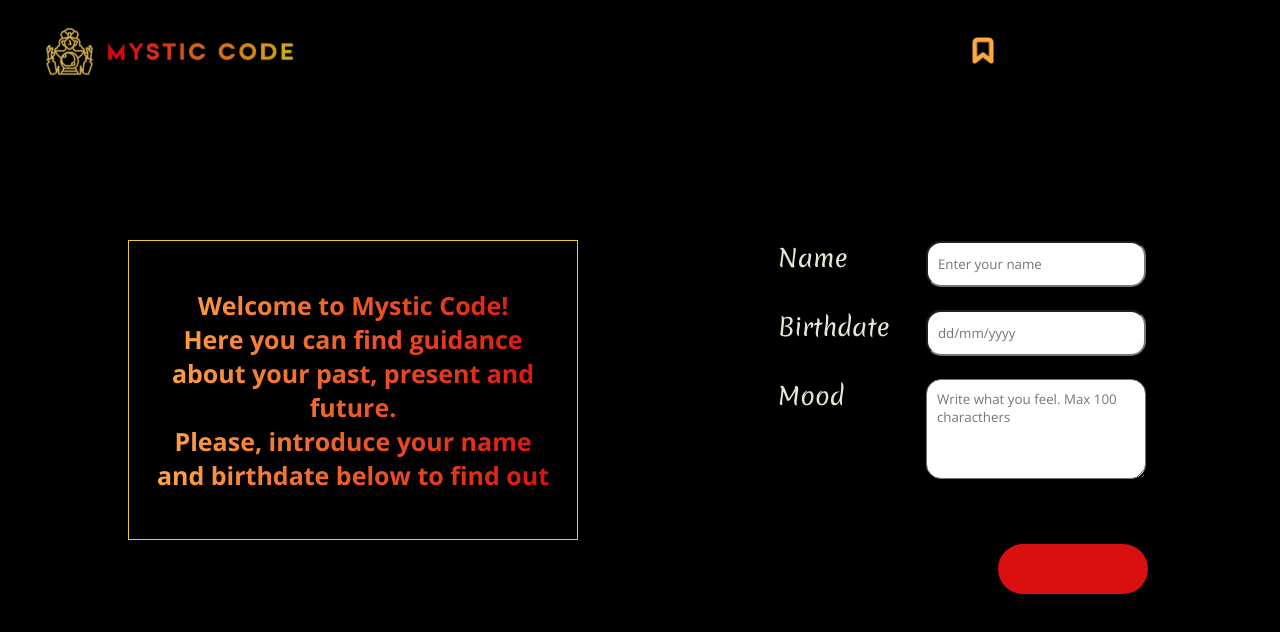
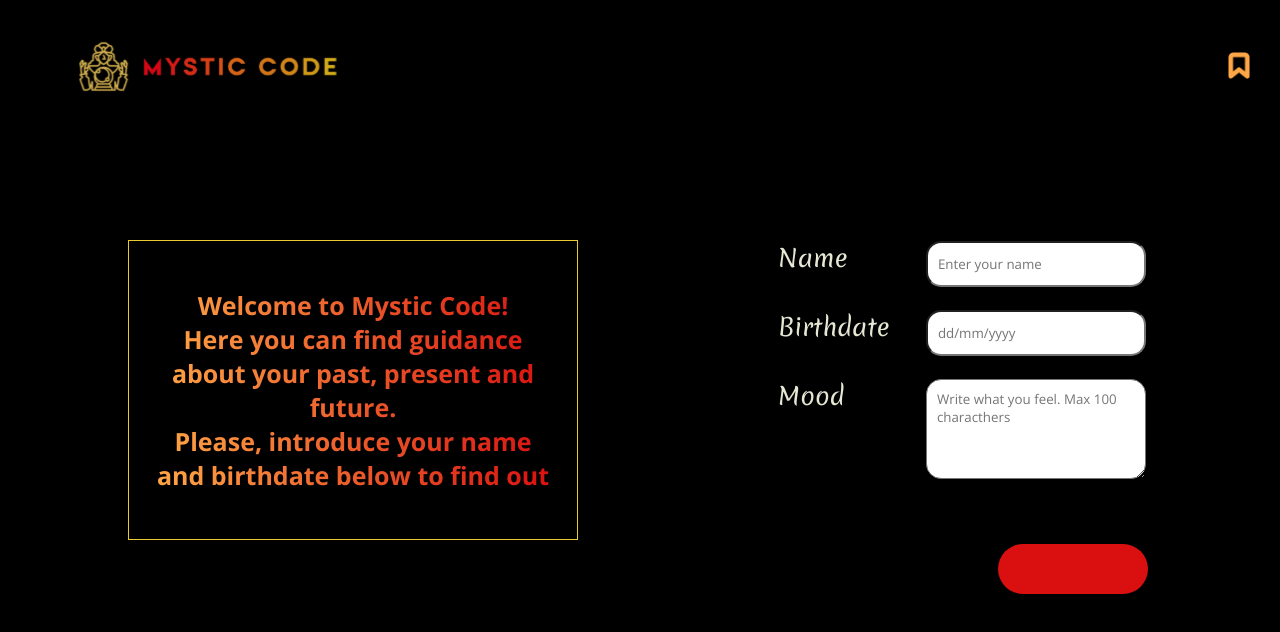
Before and after one commit to florienborg/sakura_tarot, a React (Create React App) app: page / in a window 1280 px wide. Shown: the top 632 px of the page. Built offline with nearby package versions, Linux system fonts and the light colour scheme.

Commit message:
change width to %

```diff
--- a/src/components/header/Header.css
+++ b/src/components/header/Header.css
@@ -2,8 +2,8 @@
     display: flex;
     flex-direction: row;
     justify-content: space-between;
-    width: 390px;
-    padding: 40px 30px 40px 30px;
+    width: 100%;
+    padding: 30px 30px 0px 30px;
     align-items: center;
     height: 100px;
 }
@@ -19,9 +19,6 @@
 }
 
 @media screen and (min-width: 1024px) {
-    .header {
-        width: 1024px;
-    }
     .img-logo {
         width: 30%;
     }
```
